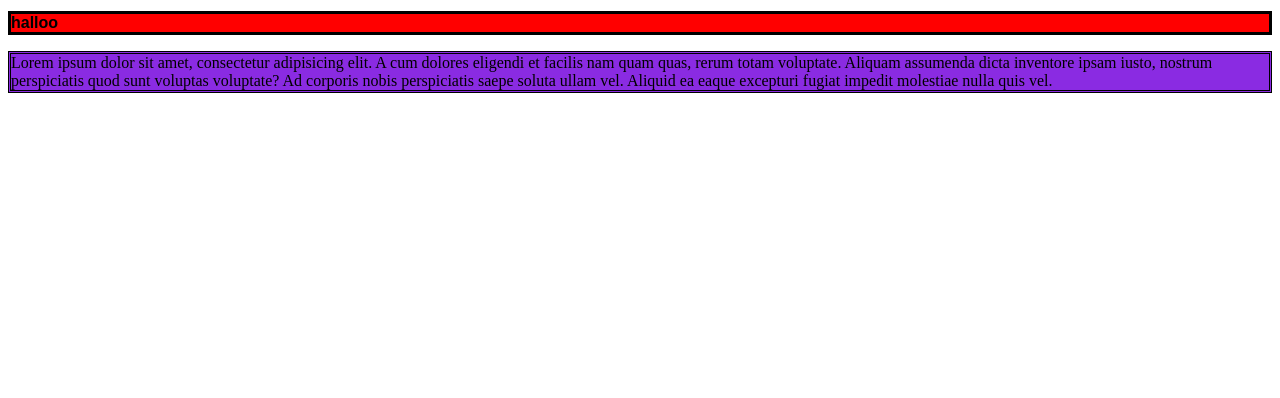
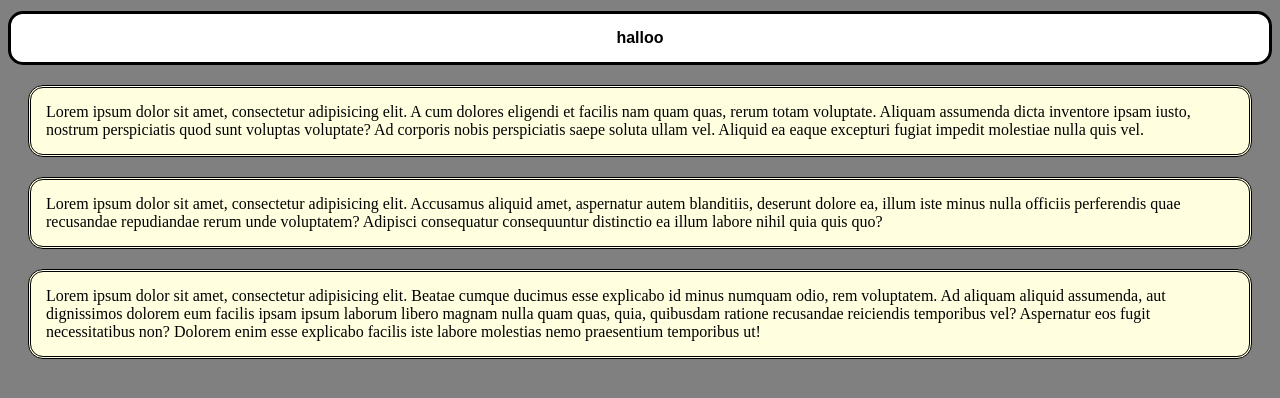
Before and after one commit to JeroenTans/git, a plain HTML site: page index.html in a window 1280 px wide. Drawn offline with Linux system fonts and the light colour scheme.

Commit message:
Gaatie goed?

```diff
--- a/index.html
+++ b/index.html
@@ -8,5 +8,8 @@
 <body>
 <h1>halloo</h1>
 <p>Lorem ipsum dolor sit amet, consectetur adipisicing elit. A cum dolores eligendi et facilis nam quam quas, rerum totam voluptate. Aliquam assumenda dicta inventore ipsam iusto, nostrum perspiciatis quod sunt voluptas voluptate? Ad corporis nobis perspiciatis saepe soluta ullam vel. Aliquid ea eaque excepturi fugiat impedit molestiae nulla quis vel.</p>
+
+<p>Lorem ipsum dolor sit amet, consectetur adipisicing elit. Accusamus aliquid amet, aspernatur autem blanditiis, deserunt dolore ea, illum iste minus nulla officiis perferendis quae recusandae repudiandae rerum unde voluptatem? Adipisci consequatur consequuntur distinctio ea illum labore nihil quia quis quo?</p>
+<p>Lorem ipsum dolor sit amet, consectetur adipisicing elit. Beatae cumque ducimus esse explicabo id minus numquam odio, rem voluptatem. Ad aliquam aliquid assumenda, aut dignissimos dolorem eum facilis ipsam ipsum laborum libero magnam nulla quam quas, quia, quibusdam ratione recusandae reiciendis temporibus vel? Aspernatur eos fugit necessitatibus non? Dolorem enim esse explicabo facilis iste labore molestias nemo praesentium temporibus ut!</p>
 </body>
 </html>
--- a/style.css
+++ b/style.css
@@ -1,10 +1,21 @@
+body {
+    background-color: grey;
+}
+
 h1 {
-    background-color: red;
+    background-color: white;
     font-family: Arial;
     font-size: 16px;
     border-style: solid;
+    border-radius: 15px;
+    text-align: center;
+    padding: 15px;
 }
 p {
-    background-color: blueviolet;
+    background-color: lightyellow;
     border-style: double;
+    border-radius: 15px;
+    margin: 20px;
+    padding: 15px;
+
 }
```
